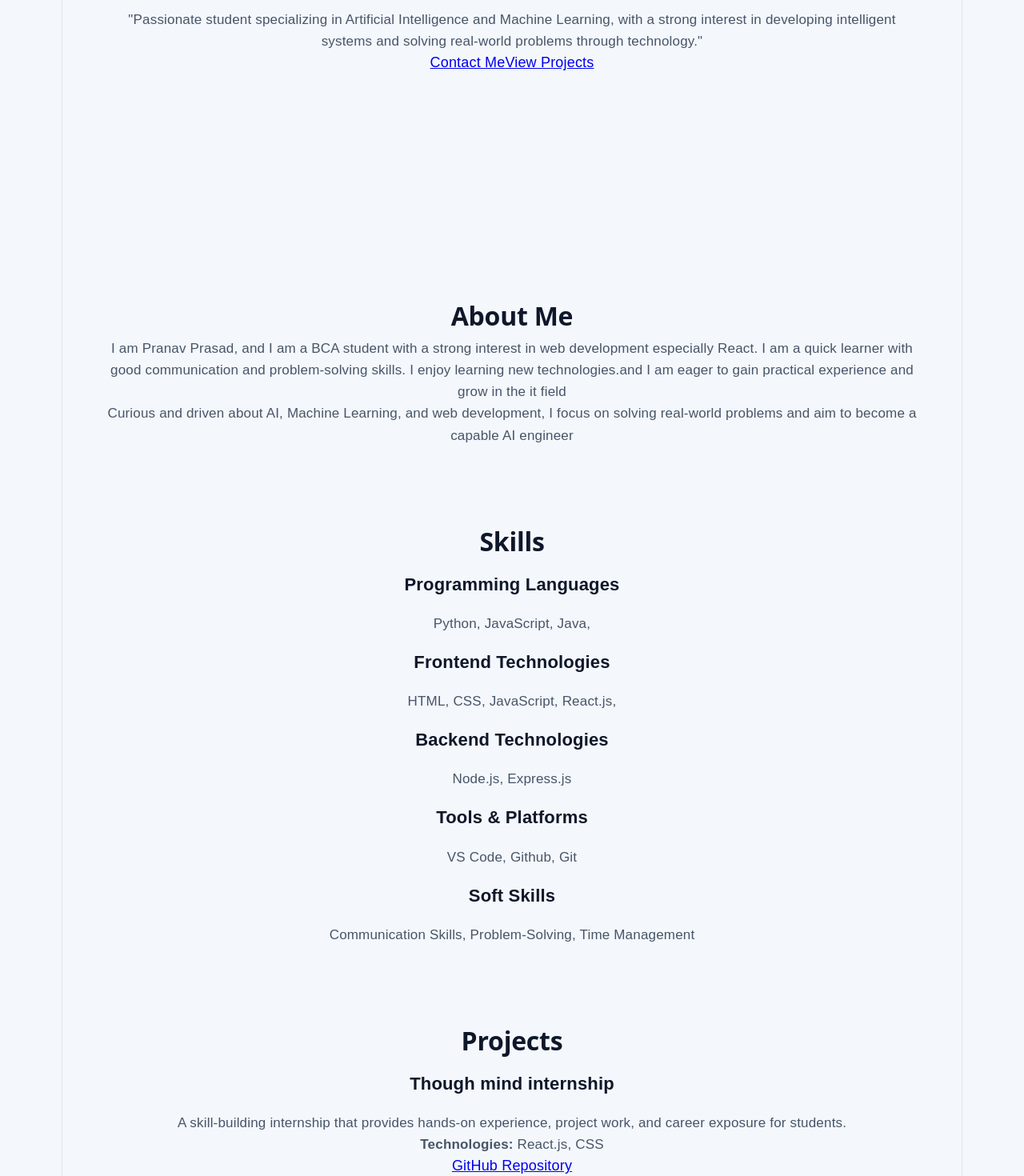
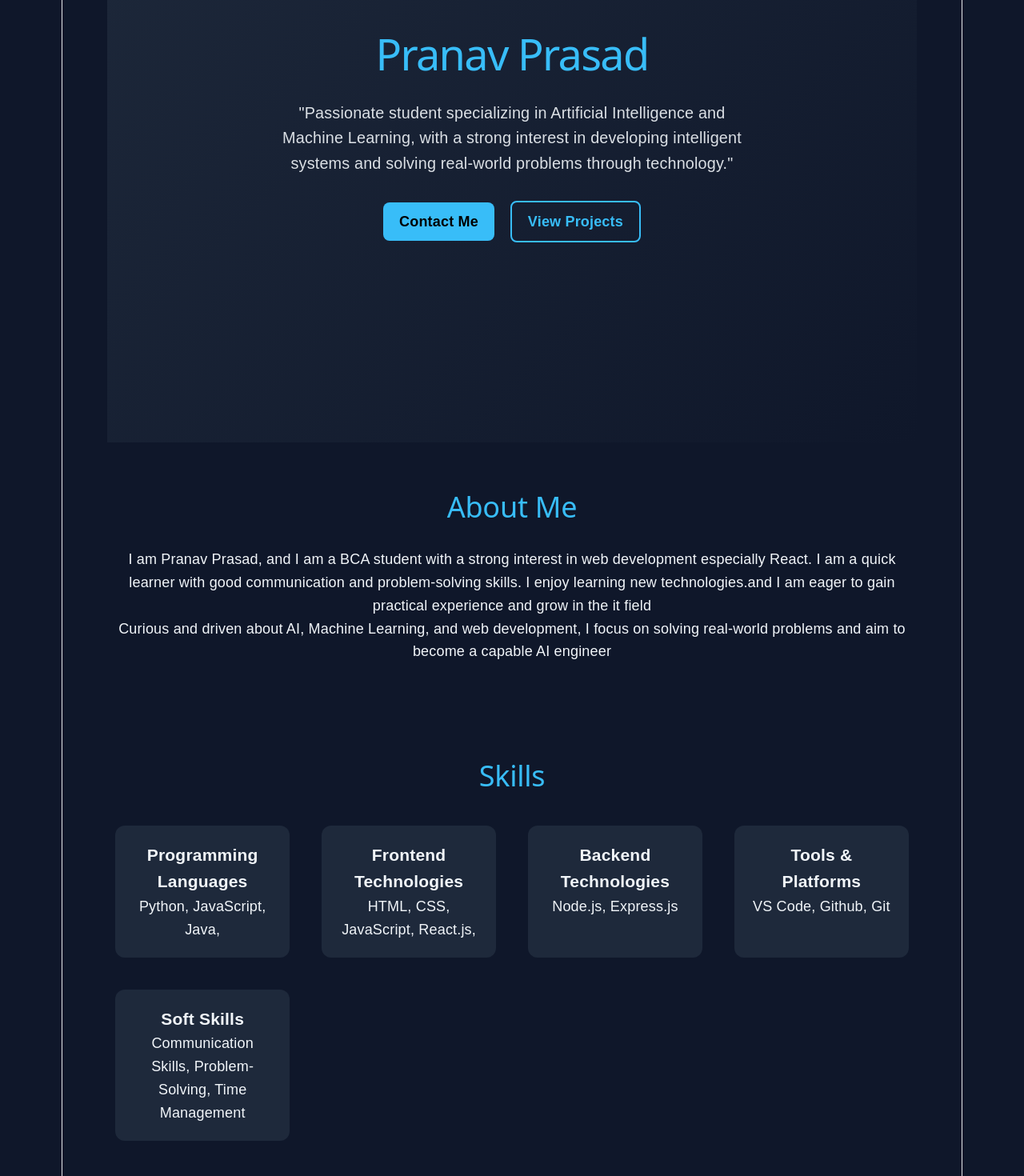
Before and after one commit to Pranav-prasad-png/thoughtminds-internship-practice, a React (Vite) app: page / in a window 1280 px wide. Shown: the part 340-1810 px from the top of the page at 80% size. Built offline with nearby package versions, Linux system fonts and the light colour scheme.

Commit message:
Update App.css

```diff
--- a/src/App.css
+++ b/src/App.css
@@ -1,276 +1,162 @@
-*{
-    box-sizing:border-box;
-    scroll-behavior:smooth;
+/* Reset */
+* {
+  margin: 0;
+  padding: 0;
+  box-sizing: border-box;
+  font-family: 'Poppins', sans-serif;
 }
 
-
-body{
-    margin:0;
-    font-family:Arial, Helvetica, sans-serif;
-    background:#f4f7fb;
+/* Body */
+body {
+  background: #0f172a;
+  color: #f1f5f9;
+  line-height: 1.6;
 }
 
-
-.app{
-    padding:20px;
-    color:#222;
+/* Container */
+.container {
+  width: 90%;
+  max-width: 1100px;
+  margin: auto;
 }
 
-
-/* Dark Mode */
-
-.dark{
-    background:#111827;
-    color:white;
-    min-height:100vh;
+/* Hero Section */
+.hero {
+  height: 100vh;
+  display: flex;
+  align-items: center;
+  justify-content: center;
+  text-align: center;
+  background: linear-gradient(135deg, #1e293b, #0f172a);
 }
 
-
-/* Navigation */
-
-nav{
-    display:flex;
-    justify-content:space-between;
-    align-items:center;
-    padding:20px;
+.hero h1 {
+  font-size: 3rem;
+  margin-bottom: 15px;
+  color: #38bdf8;
 }
 
+.hero p {
+  max-width: 600px;
+  margin: auto;
+  font-size: 1.1rem;
+  opacity: 0.9;
+}
 
 /* Buttons */
-
-button{
-    padding:12px 22px;
-    margin:10px;
-    border:none;
-    border-radius:25px;
-    cursor:pointer;
-    background:#2563eb;
-    color:white;
-    font-size:15px;
-    transition:0.3s;
+.buttons {
+  margin-top: 20px;
 }
 
-
-button:hover{
-    background:#1d4ed8;
-    transform:scale(1.05);
+.btn {
+  display: inline-block;
+  margin: 10px;
+  padding: 10px 20px;
+  border-radius: 8px;
+  background: #38bdf8;
+  color: #000;
+  text-decoration: none;
+  font-weight: 600;
+  transition: 0.3s;
 }
 
-
-/* Hero Section */
-
-.hero{
-
-    min-height:80vh;
-    display:flex;
-    justify-content:space-around;
-    align-items:center;
-    flex-wrap:wrap;
-
+.btn:hover {
+  background: #0ea5e9;
+  transform: scale(1.05);
 }
 
-
-/* Profile Image */
-
-.hero img{
-
-    width:220px;
-    height:220px;
-    object-fit:cover;
-    border-radius:50%;
-    border:5px solid #2563eb;
-
+.btn-outline {
+  background: transparent;
+  border: 2px solid #38bdf8;
+  color: #38bdf8;
 }
 
-
-
-/* Headings */
-
-h1,
-h2,
-h3{
-
-    color:#0f172a;
-    font-weight:700;
-
+.btn-outline:hover {
+  background: #38bdf8;
+  color: #000;
 }
 
-
-h1{
-
-    font-size:48px;
-
+/* Sections */
+.section {
+  padding: 60px 0;
+  text-align: center;
 }
 
-
-h2{
-
-    font-size:32px;
-
+.section h2 {
+  font-size: 2rem;
+  margin-bottom: 30px;
+  color: #38bdf8;
 }
 
-
-h3{
-
-    font-size:22px;
-
+/* Cards */
+.card {
+  background: #1e293b;
+  padding: 20px;
+  border-radius: 12px;
+  margin: 10px;
+  transition: 0.3s;
 }
 
-
-/* Dark heading */
-
-.dark h1,
-.dark h2,
-.dark h3{
-
-    color:white;
-
+.card:hover {
+  transform: translateY(-5px);
+  background: #334155;
 }
 
-
-/* Paragraph */
-
-p{
-
-    color:#475569;
-    line-height:1.6;
-    font-size:17px;
-
+/* Skills Grid */
+.skills-grid {
+  display: grid;
+  grid-template-columns: repeat(auto-fit, minmax(220px, 1fr));
+  gap: 20px;
 }
 
-
-.dark p{
-
-    color:#d1d5db;
-
+/* Projects */
+.project-card {
+  background: #1e293b;
+  padding: 20px;
+  margin: 15px 0;
+  border-radius: 12px;
+  transition: 0.3s;
 }
 
-
-
-/* Sections */
-
-section{
-
-    padding:50px;
-    animation:show 1s;
-
+.project-card:hover {
+  background: #334155;
+  transform: scale(1.02);
 }
 
-
-
-/* Cards */
-
-.cards{
-
-    display:flex;
-    gap:20px;
-    flex-wrap:wrap;
-
+.project-card a {
+  display: inline-block;
+  margin-top: 10px;
+  color: #38bdf8;
+  text-decoration: none;
 }
 
-
-
-.cards div,
-.project{
-
-    background:white;
-    padding:25px;
-    border-radius:20px;
-    width:280px;
-    box-shadow:0 5px 20px rgba(0,0,0,0.15);
-    transition:0.3s;
-
+/* Contact */
+.contact-card {
+  background: #1e293b;
+  padding: 20px;
+  border-radius: 12px;
 }
 
-
-
-.cards div:hover,
-.project:hover{
-
-    transform:translateY(-10px);
-
+.contact-card a {
+  color: #38bdf8;
+  text-decoration: none;
 }
 
-
-
-/* Dark cards */
-
-.dark .cards div,
-.dark .project{
-
-    background:#1f2937;
-    color:white;
-
+/* Footer */
+.footer {
+  text-align: center;
+  padding: 20px;
+  background: #020617;
+  margin-top: 30px;
 }
 
+/* Responsive */
+@media (max-width: 768px) {
+  .hero h1 {
+    font-size: 2rem;
+  }
 
-
-/* Footer */
-
-footer{
-
-    text-align:center;
-    padding:30px;
-    margin-top:30px;
-
+  .hero p {
+    font-size: 1rem;
+  }
 }
-
-
-
-/* Animation */
-
-@keyframes show{
-
-    from{
-
-        opacity:0;
-        transform:translateY(30px);
-
-    }
-
-
-    to{
-
-        opacity:1;
-        transform:translateY(0);
-
-    }
-
-}
-
-
-
-/* Mobile */
-
-@media(max-width:700px){
-
-
-    .hero{
-
-        flex-direction:column;
-        text-align:center;
-
-    }
-
-
-    h1{
-
-        font-size:36px;
-
-    }
-
-
-    section{
-
-        padding:20px;
-
-    }
-
-
-    nav{
-
-        flex-direction:column;
-
-    }
-
-}
```
